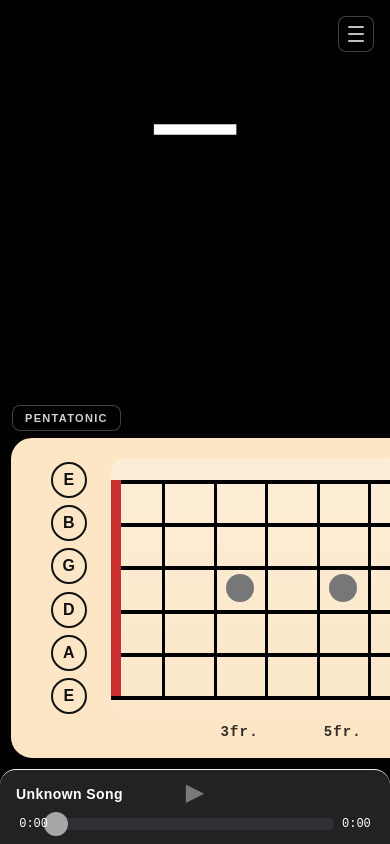
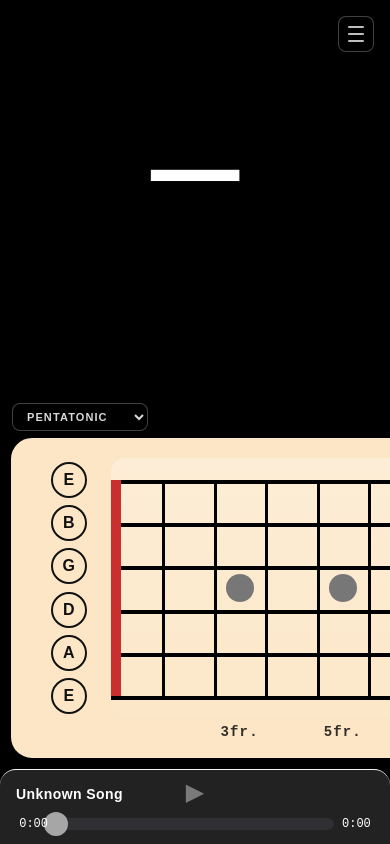
Before and after one commit to damienpoulsen/JAM, a Next.js app: page /jam/1 in a window 390 px wide. Built offline with nearby package versions, Linux system fonts and the light colour scheme; a web font is replaced by a local one.

Commit message:
Mobile: lower/bigger chords, theory select dropdown, mobile desktop notice on home
Co-Authored-By: Claude Sonnet 4.6 <noreply@anthropic.com>

```diff
--- a/app/jam/[id]/page.tsx
+++ b/app/jam/[id]/page.tsx
@@ -1441,16 +1441,16 @@ export default function Page({ params }: { params: Promise<{ id: string }> }) {
                     <span className="block h-[2px] w-4 rounded-full bg-white/75" />
                 </button>
 
-                {/* Chord display — top ~28%, centered */}
-                <div className="flex h-[28%] flex-col items-center justify-center px-4">
+                {/* Chord display — top ~28%, pushed toward bottom of section */}
+                <div className="flex h-[28%] flex-col items-center justify-end pb-3 px-4">
                     <div
-                        className="text-[clamp(5.5rem,27vw,11rem)] font-bold leading-none text-center drop-shadow-[0_4px_12px_rgba(0,0,0,0.3)]"
+                        className="text-[clamp(6rem,29vw,12rem)] font-bold leading-none text-center drop-shadow-[0_4px_12px_rgba(0,0,0,0.3)]"
                         style={{ color: chordDisplayColor || "#ffffff", fontFamily: "'Playfair Display', serif" }}
                     >
                         {currentChord || "—"}
                     </div>
                     <div
-                        className="mt-2 text-[clamp(2.2rem,11vw,4.5rem)] leading-none text-center"
+                        className="mt-2 text-[clamp(2.4rem,12vw,5rem)] leading-none text-center"
                         style={{ color: chordDisplayColor ? `${chordDisplayColor}66` : "rgba(255,255,255,0.4)", fontFamily: "'Playfair Display', serif" }}
                     >
                         {nextChord || ""}
@@ -1459,24 +1459,18 @@ export default function Page({ params }: { params: Promise<{ id: string }> }) {
 
                 {/* Fretboard — flex-1, pushed to bottom, horizontal scroll only */}
                 <div className="flex flex-col flex-1 overflow-hidden min-h-0 justify-end pb-2">
-                    {/* Theory layer toggle */}
+                    {/* Theory layer select */}
                     <div className="flex shrink-0 items-center px-3 pb-1">
-                        {(() => {
-                            const primaryLayer = normalizedLayerConfigs[0];
-                            const currentIdx = LAYER_OPTIONS.findIndex(o => o.value === primaryLayer?.kind);
-                            const safeIdx = currentIdx === -1 ? 0 : currentIdx;
-                            const nextIdx = (safeIdx + 1) % LAYER_OPTIONS.length;
-                            return (
-                                <button
-                                    type="button"
-                                    onClick={() => updateLayerConfig("primary", "kind", LAYER_OPTIONS[nextIdx].value)}
-                                    className="rounded-lg border border-white/25 bg-black/50 px-3 py-1 text-[11px] font-bold uppercase tracking-[0.12em]"
-                                    style={{ fontFamily: "'Rajdhani', sans-serif", color: "rgba(255,255,255,0.82)" }}
-                                >
-                                    {LAYER_OPTIONS[safeIdx]?.label ?? "Off"}
-                                </button>
-                            );
-                        })()}
+                        <select
+                            value={normalizedLayerConfigs[0]?.kind ?? "off"}
+                            onChange={(e) => updateLayerConfig("primary", "kind", e.target.value as LayerConfig["kind"])}
+                            className="rounded-lg border border-white/25 bg-black/60 px-2.5 py-1.5 text-[11px] font-bold uppercase tracking-[0.1em] text-white/85 outline-none"
+                            style={{ fontFamily: "'Rajdhani', sans-serif" }}
+                        >
+                            {LAYER_OPTIONS.map((opt) => (
+                                <option key={opt.value} value={opt.value}>{opt.label}</option>
+                            ))}
+                        </select>
                     </div>
                     <div className="overflow-x-auto overflow-y-hidden">
                         <div style={{ minWidth: "200vw" }}>
--- a/app/page.tsx
+++ b/app/page.tsx
@@ -30,6 +30,7 @@ export default function Home() {
     top: number;
     left: number;
   } | null>(null);
+  const [mobileNoticeOpen, setMobileNoticeOpen] = useState(true);
 
   const handleUpload = async (event: ChangeEvent<HTMLInputElement>) => {
     const file = event.target.files?.[0];
@@ -124,6 +125,32 @@ export default function Home() {
 
   return (
     <>
+      {/* Mobile desktop notice — only shown on small screens */}
+      {mobileNoticeOpen && (
+        <div className="fixed inset-0 z-50 flex items-end justify-center pb-10 px-6 min-[900px]:hidden">
+          <div
+            className="w-full max-w-sm rounded-2xl border border-white/10 bg-[#0e0e12]/95 px-6 py-5 shadow-[0_24px_60px_rgba(0,0,0,0.6)] backdrop-blur-md"
+          >
+            <p
+              className="mb-1 text-[13px] font-bold uppercase tracking-[0.18em] text-white/50"
+              style={{ fontFamily: "'Rajdhani', sans-serif" }}
+            >
+              Heads up
+            </p>
+            <p className="mb-4 text-[15px] leading-snug text-white/90" style={{ fontFamily: "'Rajdhani', sans-serif" }}>
+              JAM is built for desktop. Mobile works, but for the full experience load it up on a bigger screen.
+            </p>
+            <button
+              type="button"
+              onClick={() => setMobileNoticeOpen(false)}
+              className="w-full rounded-xl bg-white/10 py-2.5 text-[12px] font-semibold uppercase tracking-[0.14em] text-white/80 transition hover:bg-white/15"
+              style={{ fontFamily: "'Rajdhani', sans-serif" }}
+            >
+              Got it
+            </button>
+          </div>
+        </div>
+      )}
       <style>{`
         @import url('https://fonts.googleapis.com/css2?family=DM+Serif+Display:ital@0;1&family=Playfair+Display:ital,wght@0,400;0,600;0,700;0,800;0,900;1,400;1,700&family=Lora:ital,wght@0,400;0,500;0,600;0,700;1,400&family=Courier+Prime:ital,wght@0,400;0,700;1,400&display=swap');
 
```
